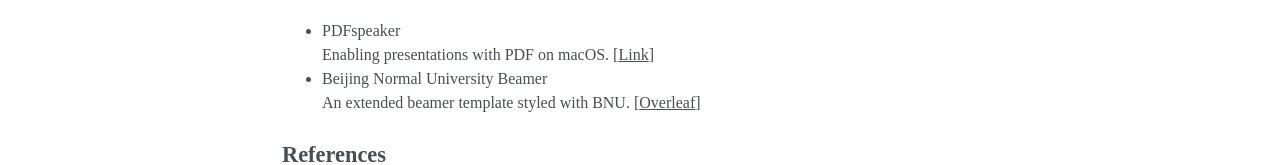
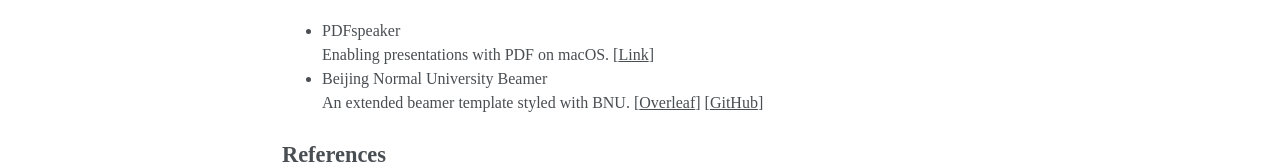
Before and after one commit to w29593617/w29593617.github.io, a plain HTML site: page 2020/04/10/bio/index.html in a window 1280 px wide. Shown: the part 815-980 px from the top of the page. Drawn offline with nearby package versions, Linux system fonts and the light colour scheme.

Commit message:
Site updated: 2020-11-13 16:15:54

```diff
--- a/2020/04/10/bio/index.html
+++ b/2020/04/10/bio/index.html
@@ -15,7 +15,7 @@
 </ul>
 <h3 id="Open-Projects"><a href="#Open-Projects" class="headerlink" title="Open Projects"></a>Open Projects</h3><ul>
 <li>PDFspeaker<br> Enabling presentations with PDF on macOS. [<a href="https://pdfspeaker.htlee.net" target="_blank" rel="noopener">Link</a>]</li>
-<li>Beijing Normal University Beamer<br> An extended beamer template styled with BNU. [<a href="https://www.overleaf.com/latex/templates/beijing-normal-university-beamer/sdxybqgmngcv" target="_blank" rel="noopener">Overleaf</a>]</li>
+<li>Beijing Normal University Beamer<br> An extended beamer template styled with BNU. [<a href="https://www.overleaf.com/latex/templates/beijing-normal-university-beamer/sdxybqgmngcv" target="_blank" rel="noopener">Overleaf</a>] [<a href="https://github.com/htlee6/awesomeBNUbEAMer" target="_blank" rel="noopener">GitHub</a>]</li>
 </ul>
 <h3 id="References"><a href="#References" class="headerlink" title="References"></a>References</h3><ul>
 <li><a href="https://sss.bnu.edu.cn/t/~bailusi/node-en.html" target="_blank" rel="noopener">Brain and Autonomous Intelligent Robots (BrainAIR) Lab</a></li>
```
Also changed, not shown: archives/2020/04/index.html (+1 -1 lines), archives/2020/index.html (+1 -1 lines), archives/index.html (+1 -1 lines), index.html (+1 -1 lines).
